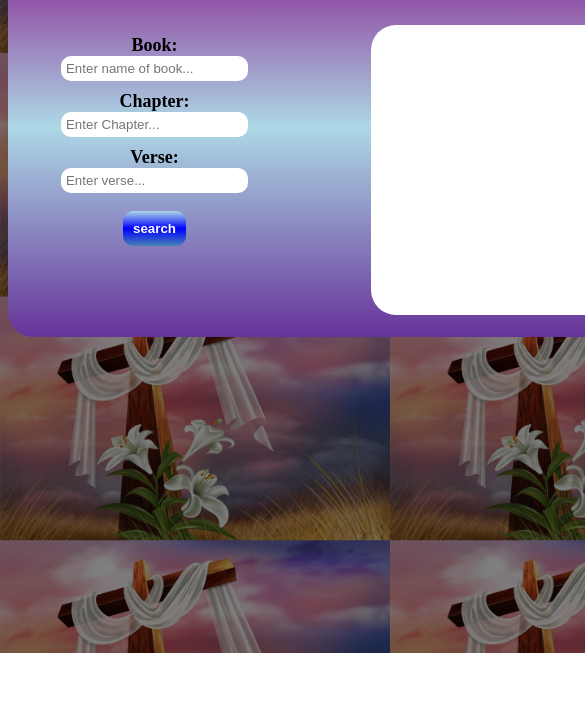
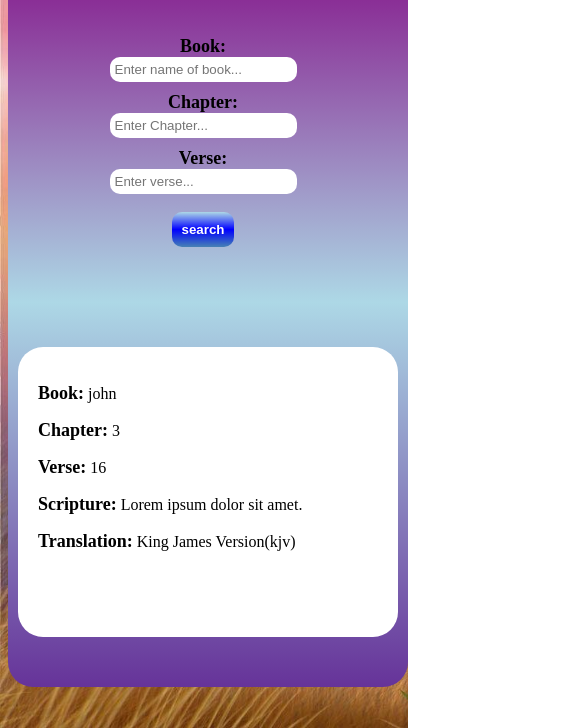
Before and after one commit to Kennedy-123/Bible-Scripture-Generator, a plain HTML site: page index.html in a window 390 px wide. Shown: the part 191-919 px from the top of the page, 585 px wide, since content can reach past the window. Before the commit the page ends 844 px from the top, so only its background shows below. Drawn offline with Linux system fonts and the light colour scheme.

Commit message:
added media query

```diff
--- a/index.html
+++ b/index.html
@@ -41,11 +41,11 @@
           <button type="submit" class="book-btn">search</button>
         </section>
         <div class="quotes">
-          <!-- <p><span>Book:</span> john</p>
+          <p><span>Book:</span> john</p>
           <p><span>Chapter:</span> 3</p>
           <p><span>Verse:</span> 16</p>
           <p><span>Scripture:</span> Lorem ipsum dolor sit amet.</p>
-          <p><span>Translation:</span> King James Version(kjv)</p> -->
+          <p><span>Translation:</span> King James Version(kjv)</p>
         </div>
       </div>
     </div>
--- a/style.css
+++ b/style.css
@@ -1,6 +1,6 @@
 body{
-    background: linear-gradient(rgba(0, 0, 0, 0.5), rgba(0, 0, 0, 0.5)), url('./image/cross.jpg');
-    background-size: 100%;
+    background: linear-gradient(rgba(0, 0, 0, 0.5),rgba(0, 0, 0, 0.5)), url(./image/cross.jpg);
+    background-size: cover;
 }
 
 .img img{
@@ -68,3 +68,45 @@ body{
     cursor: pointer;
     box-shadow: 2px 2px 2px;
 }
+
+@media(max-width: 500px){
+    body{
+        background: url(./image/cross.jpg);
+        background-repeat: no-repeat;
+        background-size: cover;
+        height: 903px;
+    }
+    .quotes{
+        margin-top: 250px;
+        width: 340px;
+        position: relative;
+        bottom: 100px;
+    }
+    .container{
+        width: 380px;
+        height: 750px;
+    }
+    .input{
+        position: relative;
+        left: 80px;
+    }
+    .heading{
+        font-size: x-large;
+    }
+    .display{
+        display: contents;
+    }
+    /* .input input[type = text]{
+        text-align: justify;
+        position: relative;
+        left: 20px;
+    } */
+    /* .chapter-input{
+        position: relative;
+        right: 10px;
+    } */
+    .input{
+        margin-right: 170px;
+        top: 50px;
+    }
+}
```
